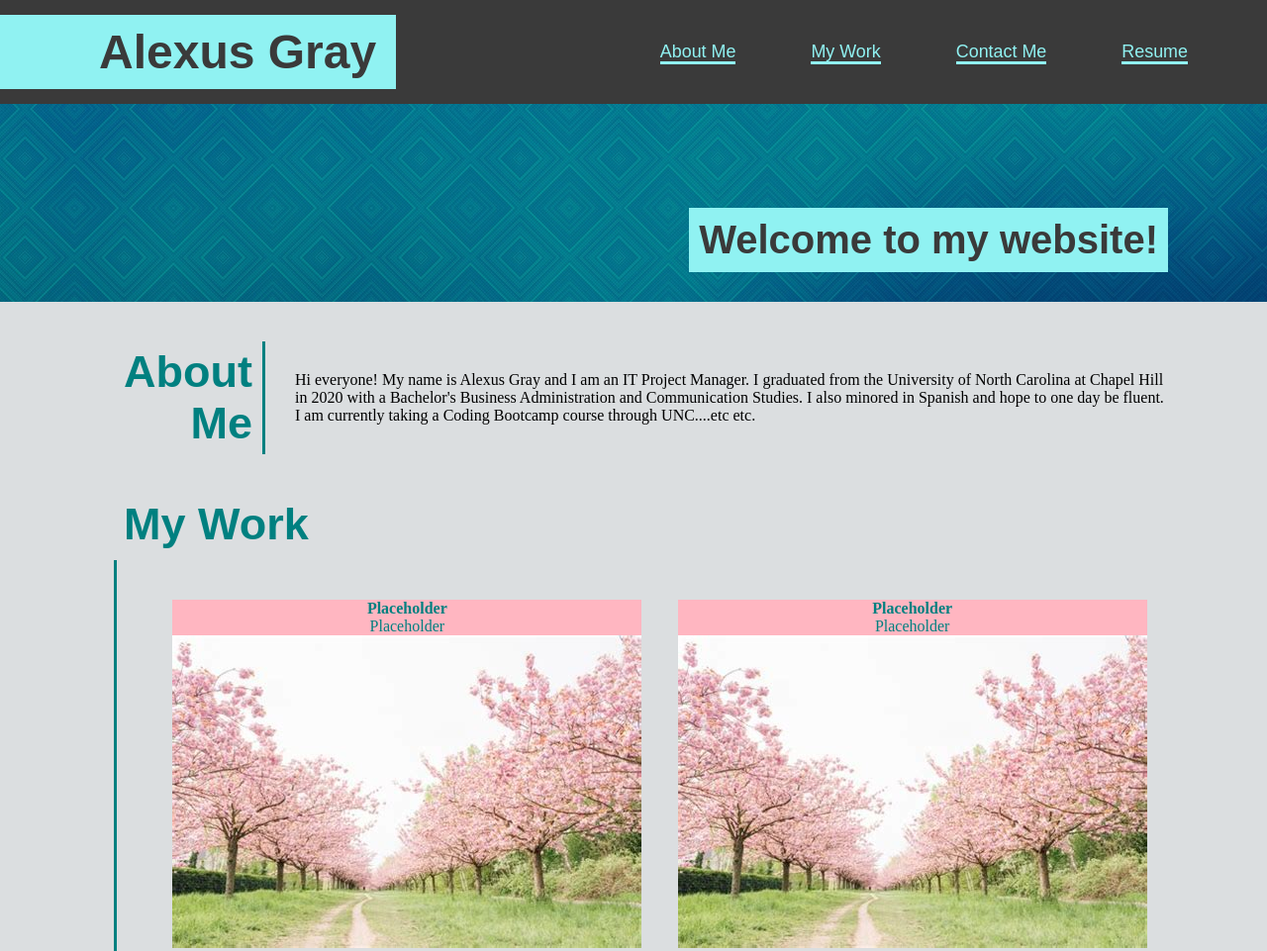
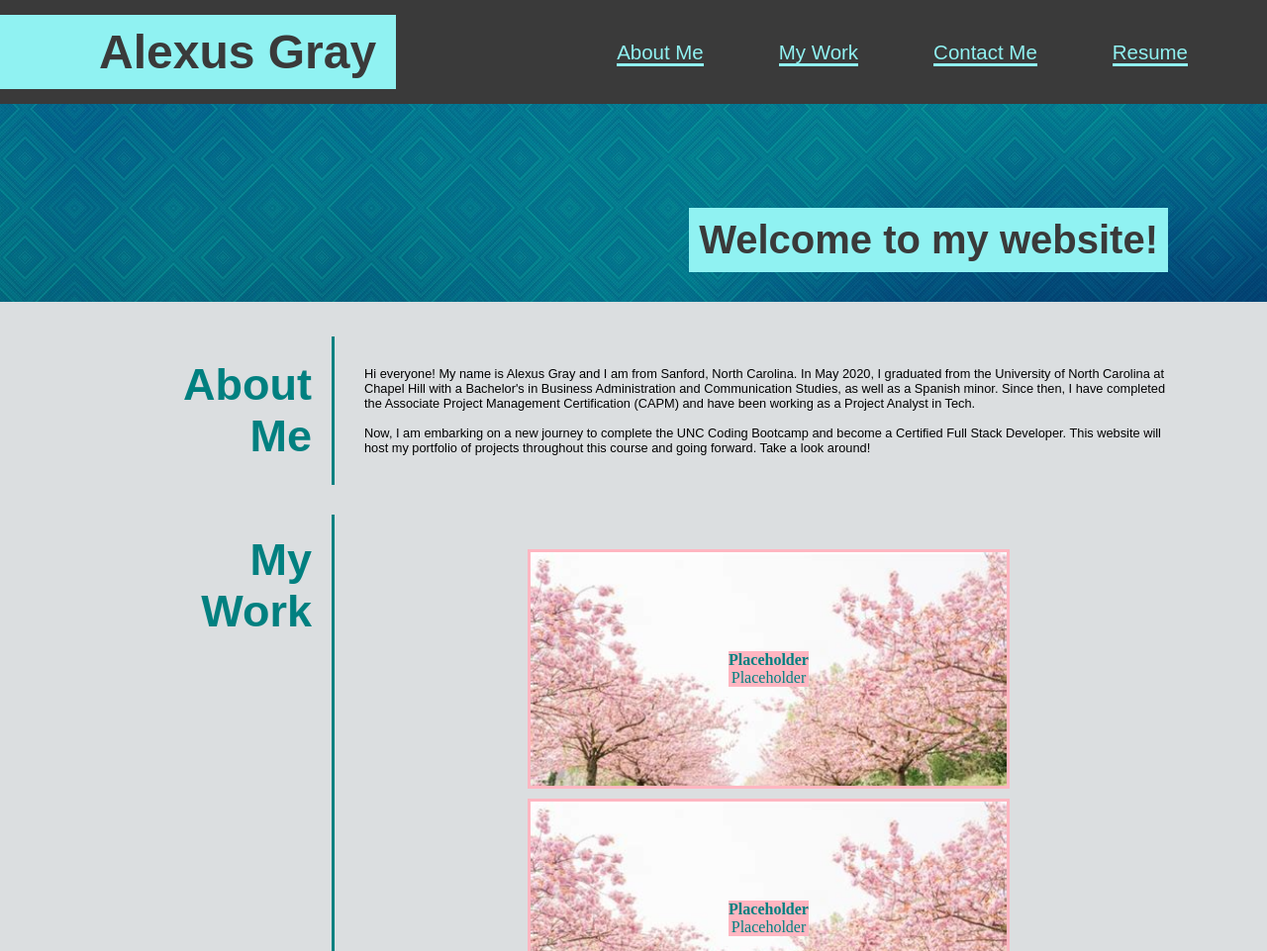
Before and after one commit to grayad/Gray-Portfolio, a plain HTML site: page index.html in a window 1280 px wide. Shown: the top 961 px of the page at 99% size. Drawn offline with Linux system fonts and the light colour scheme.

Commit message:
add flexbasis to align items

```diff
--- a/index.html
+++ b/index.html
@@ -50,11 +50,14 @@
             </h3>
             <div class="para-about">
                 <p>
-                    Hi everyone! My name is Alexus Gray and I am an IT Project Manager.
-                    I graduated from the University of North Carolina at Chapel Hill in 2020
-                    with a Bachelor's Business Administration and Communication Studies.
-                    I also minored in Spanish and hope to one day be fluent.
-                    I am currently taking a Coding Bootcamp course through UNC....etc etc.
+                    Hi everyone! My name is Alexus Gray and I am from Sanford, North Carolina.
+                    In May 2020, I graduated from the University of North Carolina at Chapel Hill
+                    with a Bachelor's in Business Administration and Communication Studies, as well as a Spanish minor.
+                    Since then, I have completed the Associate Project Management Certification (CAPM) and have been working
+                    as a Project Analyst in Tech.
+                    <br></br>
+                    Now, I am embarking on a new journey to complete the UNC Coding Bootcamp and become a Certified Full Stack Developer.
+                    This website will host my portfolio of projects throughout this course and going forward. Take a look around!
                 </p>
             </div>
         </section>
@@ -72,7 +75,6 @@
                             Placeholder
                         </p>
                     </div>
-                    <img src="./Images/placeholder.jfif" alt="">
                 </div>
                 <div class="card-container">
                     <div class="work-text">
@@ -83,7 +85,6 @@
                             Placeholder
                         </p>
                     </div>
-                    <img src="./Images/placeholder.jfif" alt="">
                 </div>
                 <div class="card-container">
                     <div class="work-text">
@@ -94,7 +95,6 @@
                             Placeholder
                         </p>
                     </div>
-                    <img src="./Images/placeholder.jfif" alt="">
                 </div>
                 <div class="card-container">
                     <div class="work-text">
@@ -105,7 +105,6 @@
                             Placeholder
                         </p>
                     </div>
-                    <img src="./Images/placeholder.jfif" alt="">
                 </div>
                 <div class="card-container">
                     <div class="work-text">
@@ -116,7 +115,6 @@
                             Placeholder
                         </p>
                     </div>
-                    <img src="./Images/placeholder.jfif" alt="">
                 </div>
             </div>
         </section>
--- a/style.css
+++ b/style.css
@@ -37,7 +37,6 @@ header nav ul {
     justify-content: space-around;
     align-items: center;
     flex-wrap: wrap;
-    font-size: 1.25vw;
     gap: 1rem;
 }
 
@@ -45,7 +44,7 @@ header nav ul li a {
     border-bottom: 3px solid var(--primary-color);
     margin: 0 30px;
     font-weight: lighter;
-    font-size: 1.40vw;
+    font-size: 1.6vw;
 }
 
 .name {
@@ -82,8 +81,10 @@ h3 {
     font-size: 45px;
     font-family: sans-serif;
     text-align: right;
-    padding: 10px;
+    padding: 20px;
     display: flex;
+    flex-basis: 20%;
+    justify-content: end;
 }
 
 .content {
@@ -101,6 +102,9 @@ h3 {
 .para-about {
     padding: 30px;
     border-left: solid teal;
+    flex: 1 1 80%;
+    font-size: 1vw;
+    font-family: sans-serif;
 }
 
 /* my work section */
@@ -113,6 +117,7 @@ h3 {
 .work-cards {
     display: flex;
     flex-wrap: wrap;
+    flex: 1 1 80%;
     align-items: center;
     padding: 30px;
     border-left: solid teal;
@@ -126,7 +131,11 @@ h3 {
 }
 
 .card-container {
-    padding: 10px;
+    padding: 100px 200px;
+    background-image: url(./Images/placeholder.jfif);
+    background-size: cover;
+    margin: 5px;
+    border: solid lightpink;
 }
 
 /* contact me section */
@@ -140,10 +149,12 @@ h3 {
 .contact-info {
     padding: 30px;
     display: flex;
-    justify-content: space-evenly;
+    justify-content: space-around;
     border-left: solid teal;
     gap: 100px;
-    font-size: 25px;
+    font-size: 1.4vw;
+    font-family: sans-serif;
+    flex: 1 1 80%;
 }
 
 .contact-info a {
```
